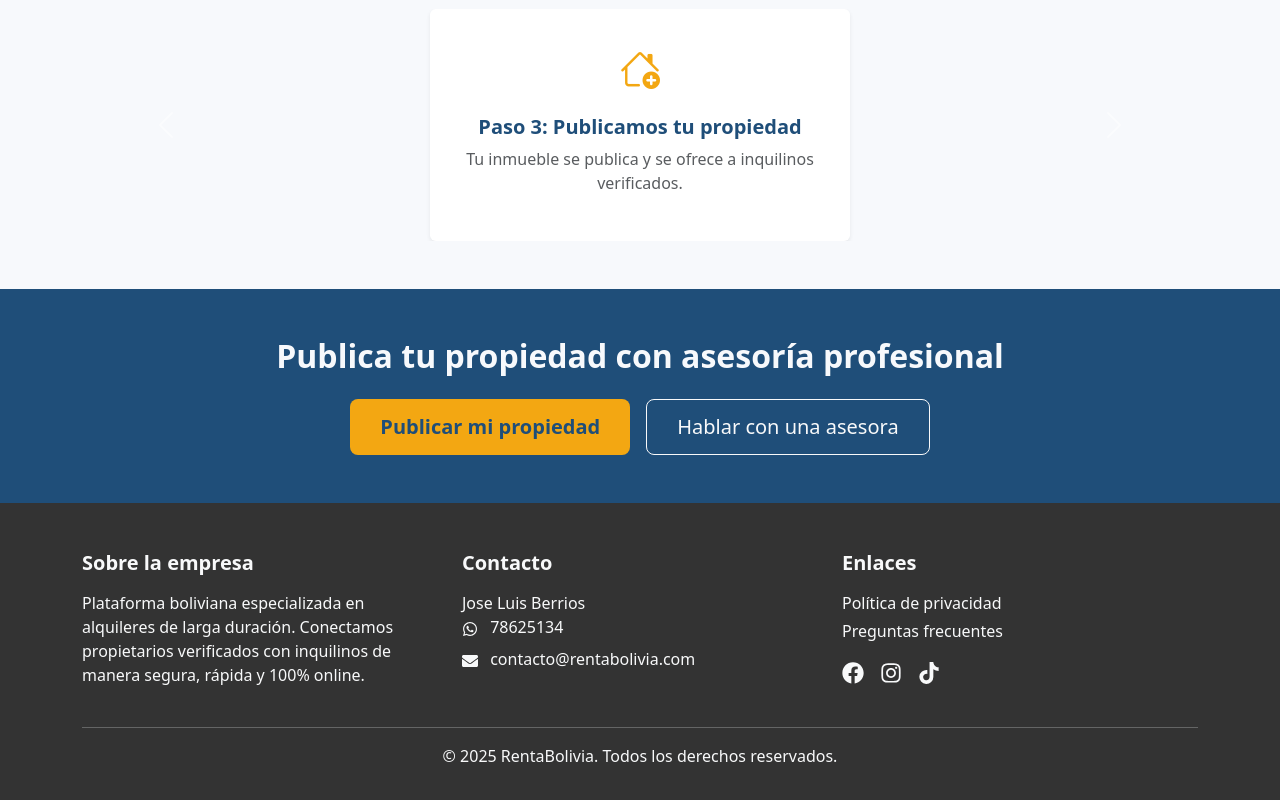
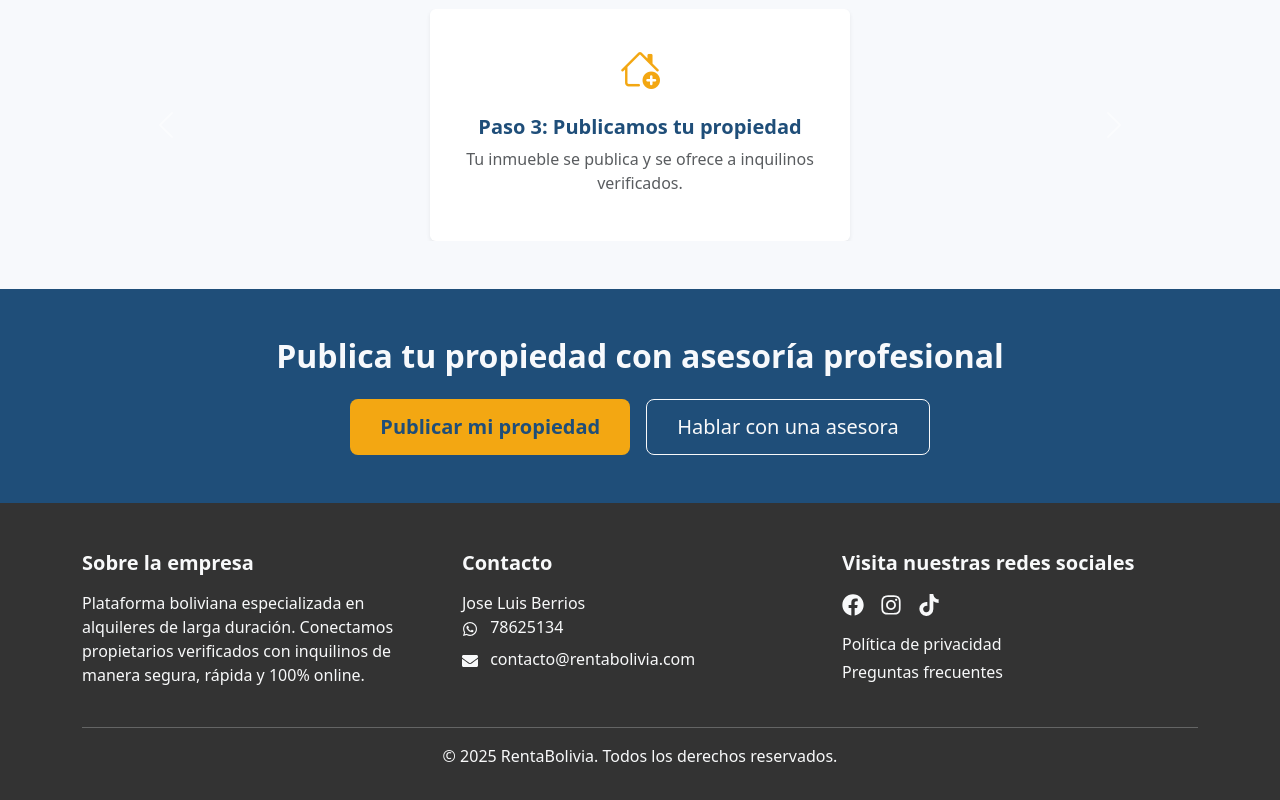
Before and after one commit to jhos72/frontend, a React (Create React App) app: page / in a window 1280 px wide. Shown: the part 1326-2126 px from the top of the page. Built offline with nearby package versions, Linux system fonts and the light colour scheme.

Commit message:
Moodificacion visual y funcional del footer

```diff
--- a/src/components/Footer.js
+++ b/src/components/Footer.js
@@ -20,6 +20,7 @@ const Footer = () => {
                             Conectamos propietarios verificados con inquilinos de manera segura,
                             rápida y 100% online.
                         </p>
+
                     </Col>
 
                     {/* Contacto */}
@@ -28,7 +29,12 @@ const Footer = () => {
 
                         <p className="mb-2">
                             Jose Luis Berrios<br />
-                            <a href="https://wa.me/78625134?text=Quiero mas Informacion" target="_blank" rel="noopener noreferrer" className="text-light text-decoration-none">
+                            <a
+                                href="https://wa.me/59178625134?text=Quiero%20más%20información%20sobre%20alquileres"
+                                target="_blank"
+                                rel="noopener noreferrer"
+                                className="text-light text-decoration-none"
+                            >
                                 <FaWhatsapp className="me-2" /> 78625134
                             </a>
                         </p>
@@ -40,31 +46,28 @@ const Footer = () => {
 
                     {/* Enlaces */}
                     <Col md={4} sm={12}>
-                        <h5 className="fw-bold mb-3">Enlaces</h5>
-
+                        <h5 className="fw-bold mb-3">Visita nuestras redes sociales</h5>
+                        <div className="d-flex my-3">
+                            <a className="text-light me-3" href="https://www.facebook.com" target="_blank" rel="noreferrer">
+                                <FaFacebook size={22} />
+                            </a>
+                            <a className="text-light me-3" href="https://www.instagram.com" target="_blank" rel="noreferrer">
+                                <FaInstagram size={22} />
+                            </a>
+                            <a className="text-light" href="https://www.tiktok.com" target="_blank" rel="noreferrer">
+                                <FaTiktok size={22} />
+                            </a>
+                        </div>
                         <p className="mb-1">
                             <a href="/politicas" className="text-light text-decoration-none">
                                 Política de privacidad
                             </a>
                         </p>
-
                         <p className="mb-1">
                             <a href="/faq" className="text-light text-decoration-none">
                                 Preguntas frecuentes
                             </a>
                         </p>
-
-                        <div className="d-flex mt-3">
-                            <a className="text-light me-3" href="https://www.facebook.com">
-                                <FaFacebook size={22} />
-                            </a>
-                            <a className="text-light me-3" href="https://www.instagram.com">
-                                <FaInstagram size={22} />
-                            </a>
-                            <a className="text-light" href="https://www.tiktok.com">
-                                <FaTiktok size={22} />
-                            </a>
-                        </div>
                     </Col>
                 </Row>
 
```
